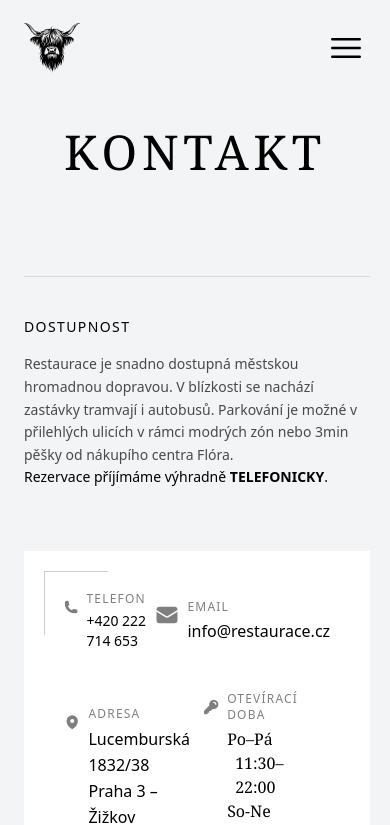
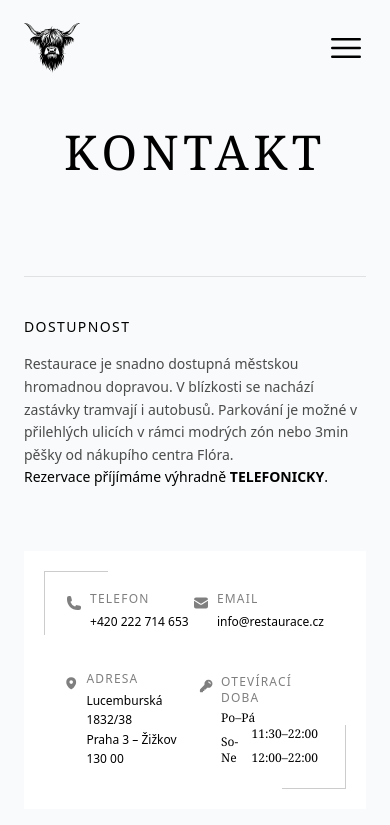
Before and after one commit to Krejzy23/steakhouse, a React (Vite) app: page /contact in a window 390 px wide. Shown: the top 825 px of the page. Built offline with nearby package versions, Linux system fonts and the light colour scheme.

Commit message:
change bckg

```diff
--- a/src/components/About.jsx
+++ b/src/components/About.jsx
@@ -1,9 +1,9 @@
 const About = () => {
   return (
-    <section className="bg-gray-200 px-6 py-32">
+    <section className="bg-gray-50 px-6 py-32">
       <div className="mx-auto grid max-w-7xl grid-cols-1 items-center gap-16 lg:grid-cols-2">
         {/* TEXT BOX */}
-        <div className="bg-white p-5 md:p-10 border border-black/10">
+        <div className="bg-white p-5 md:p-10">
           <div className="relative bg-white p-10 md:p-14 border border-black/10">
             {/* QUOTES */}
             <span className="pointer-events-none absolute -top-6 -left-4 font-serif text-9xl leading-none text-yellow-900/30">
--- a/src/components/HomeMenuSection.jsx
+++ b/src/components/HomeMenuSection.jsx
@@ -4,7 +4,7 @@ import { homeMenuItems } from "../constants";
 
 const HomeMenuSection = () => {
   return (
-    <section className="bg-gray-200">
+    <section className="bg-gray-50">
       <div className="mx-auto p-5 max-w-7xl pb-32">
         {homeMenuItems.map((item, i) => {
           const isReversed = i % 2 === 1;
--- a/src/pages/Contact.jsx
+++ b/src/pages/Contact.jsx
@@ -2,7 +2,7 @@ import { HiPhone, HiEnvelope, HiMapPin, HiKey } from "react-icons/hi2";
 
 const Contact = () => {
   return (
-    <main className="bg-gray-100">
+    <main className="bg-gray-50">
       {/* TITLE */}
       <header className="pt-32 pb-25 text-center px-6">
         <h1 className="font-serif text-5xl sm:text-6xl uppercase tracking-widest">
@@ -43,28 +43,28 @@ const Contact = () => {
               {/* PHONE  AND EMAIL*/}
               <div className="flex flex-row items-center justify-around">
                 <div className="flex gap-2">
-                  <HiPhone className="h-6 w-6 text-black/50 mt-1" />
+                  <HiPhone className="h-4 w-4 md:w-6 md:h-6 text-black/50 mt-1" />
                   <div className="">
                     <h3 className="uppercase tracking-widest text-xs text-black/50 mb-1">
                       Telefon
                     </h3>
                     <a
                       href="tel:+420222714653"
-                      className="font-medium hover:text-yellow-900/30"
+                      className="font-medium md:text-base hover:text-yellow-900/30 text-xs"
                     >
                       +420 222 714 653
                     </a>
                   </div>
                 </div>
                 <div className="flex gap-2">
-                  <HiEnvelope className="h-6 w-6 text-black/50 mt-1" />
+                  <HiEnvelope className="h-4 w-4 md:w-6 md:h-6 text-black/50 mt-1" />
                   <div>
                     <h3 className="uppercase tracking-widest text-xs text-black/50 mb-1">
                       Email
                     </h3>
                     <a
                       href="mailto:info@restaurace.cz"
-                      className="text-base font-medium hover:text-yellow-900/30"
+                      className="text-xs md:text-base font-medium hover:text-yellow-900/30"
                     >
                       info@restaurace.cz
                     </a>
@@ -75,12 +75,12 @@ const Contact = () => {
               {/* ADDRESS */}
               <div className="flex flex-row items-center justify-around">
                 <div className="flex gap-2">
-                  <HiMapPin className="h-6 w-6 text-black/50 mt-1" />
+                  <HiMapPin className="h-4 w-4 md:w-6 md:h-6 text-black/50 mt-1" />
                   <div>
                     <h3 className="uppercase tracking-widest text-xs text-black/50 mb-1">
                       Adresa
                     </h3>
-                    <p className="text-base leading-relaxed">
+                    <p className="text-xs md:text-base leading-relaxed">
                       Lucemburská 1832/38
                       <br />
                       Praha 3 – Žižkov
@@ -90,12 +90,12 @@ const Contact = () => {
                   </div>
                 </div>
                 <div className="flex gap-2">
-                  <HiKey className="h-6 w-6 text-black/50 mt-1" />
+                  <HiKey className="h-4 w-4 md:w-6 md:h-6 text-black/50 mt-1" />
                   <div>
                     <h3 className="uppercase tracking-widest text-xs text-black/50 mb-1">
                       Otevírací doba
                     </h3>
-                    <ul className="space-y-2 text-base font-serif">
+                    <ul className="space-y-2 text-xs md:text-base font-serif">
                       <li>
                         Po–Pá{" "}
                         <span className="float-right px-2"> 11:30–22:00</span>
--- a/src/pages/Drinks.jsx
+++ b/src/pages/Drinks.jsx
@@ -26,7 +26,7 @@ const Drinks = () => {
   }, [active]);
 
   return (
-    <main className="bg-gray-100">
+    <main className="bg-gray-50">
       {/* TITLE */}
       <div className="px-6 pt-24 pb-10 text-center">
         <h1 className="font-[urania] text-5xl uppercase tracking-widest">
--- a/src/pages/MenuPage.jsx
+++ b/src/pages/MenuPage.jsx
@@ -25,7 +25,7 @@ const MenuPage = () => {
   }, [active]);
 
   return (
-    <main className="bg-gray-100">
+    <main className="bg-gray-50">
       {/* TITLE */}
       <div className="px-6 pt-24 pb-10 text-center">
         <h1 className="font-serif text-5xl uppercase tracking-widest">
```
